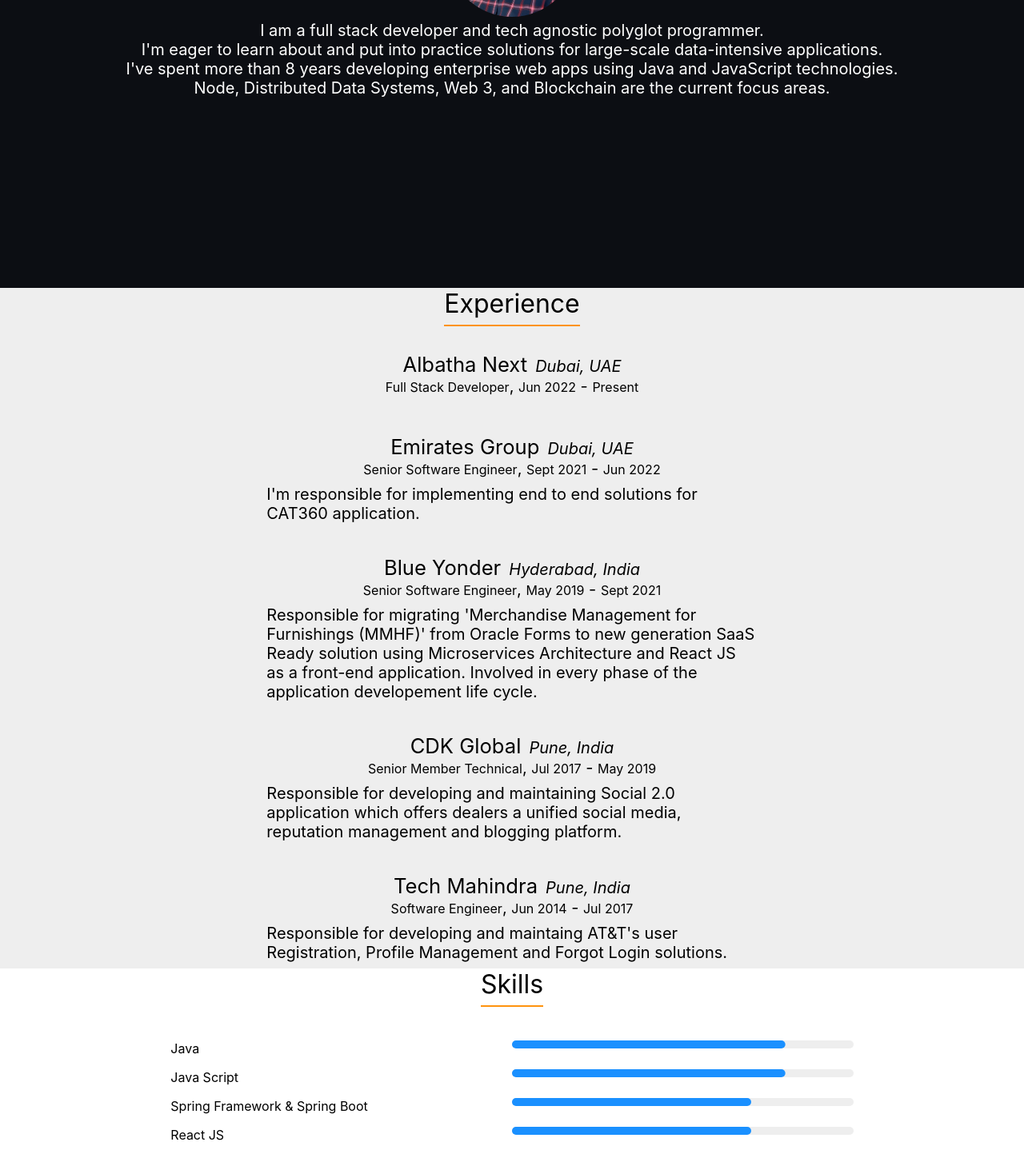
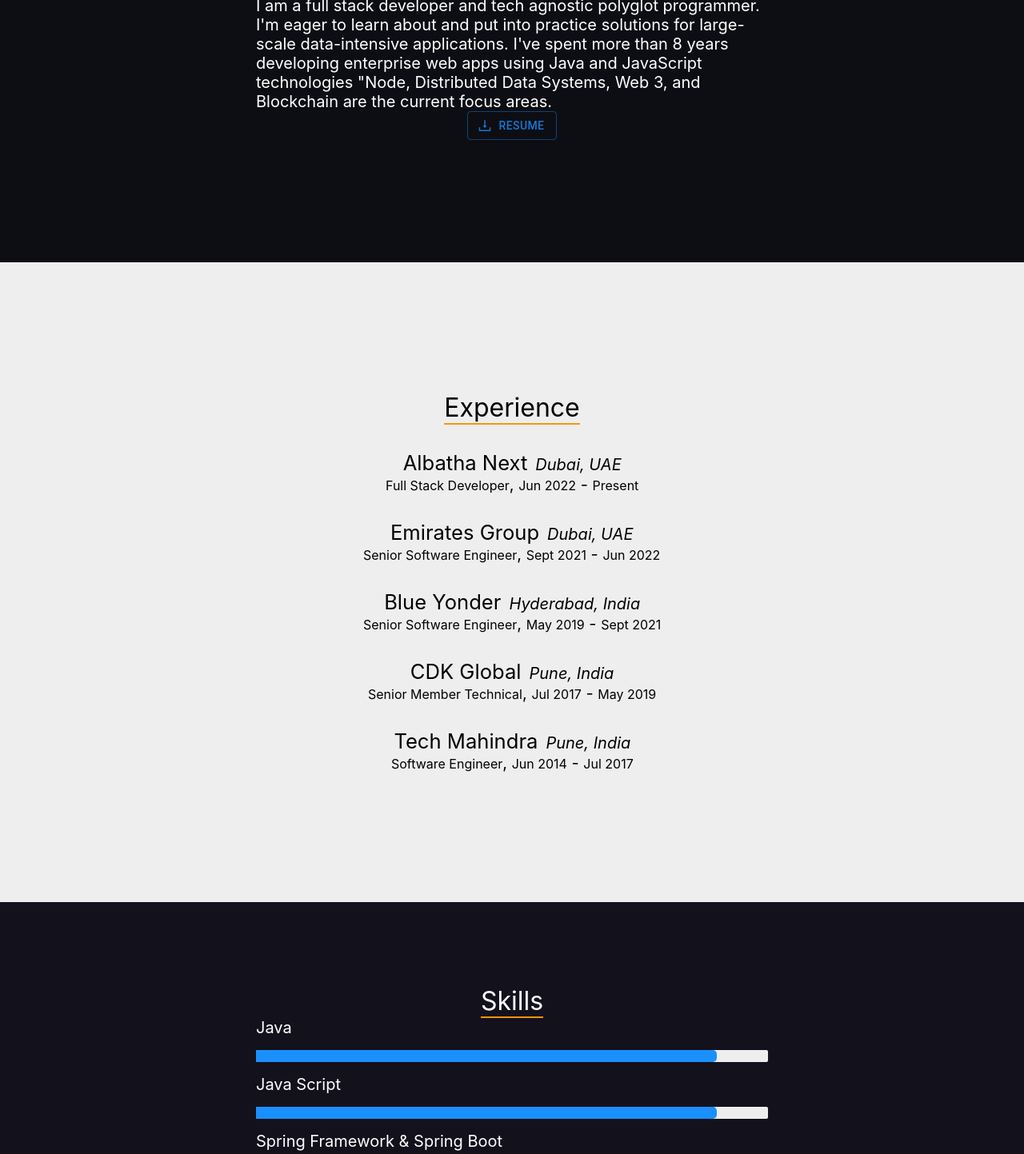
Before and after one commit to ShivaAdigopula/my-portfolio, a React (Create React App) app: page / in a window 1280 px wide. Shown: the part 1240-2683 px from the top of the page at 80% size. Built offline with nearby package versions, Linux system fonts and the light colour scheme.

Commit message:
skills added and styles changed

```diff
--- a/src/App.css
+++ b/src/App.css
@@ -51,6 +51,14 @@
   color: white;
 }
 
+.skills {
+  background-color: #13111c;
+  height: 100vh;
+  font-size: calc(4px + 2vmin);
+  color: white;
+}
+
+
 
 .intro-name-highlighter {
   color: #4dd335;
@@ -77,7 +85,7 @@
 }
 
 .banner {
-  height: 6vh;
+  --height: 6vh;
   text-align: center;
   /* background-color: #00afeb3b; */
   /* padding: 2vmin 0 2vmin 0; */
--- a/src/App.js
+++ b/src/App.js
@@ -9,13 +9,13 @@
 import { SkillsComponent } from './components/skills';
 
 function App() {
-  const { name, designation, about, experience, socialNetworks, skills } = data;
+  const { name, designation, about, experience, socialNetworks, skills, resume } = data;
   return (<Fragment>
-    <Fade>
+    <Fade >
       <IntroComponent name={name} designation={designation} socialNetworks={socialNetworks} />
     </Fade>
     <Zoom>
-      <AboutComponent picture={profilepicture} about={about} />
+      <AboutComponent picture={profilepicture} about={about} resume={resume}/>
       <ExperienceList experience={experience} />
       <SkillsComponent skills={skills}/>
     </Zoom>
--- a/src/asserts/data.js
+++ b/src/asserts/data.js
@@ -6,10 +6,10 @@
         gitHub: 'https://github.com/ShivaAdigopula',
         mail: 'vskrao.adigopula@gmail.com',
     },
-    about: ["I am a full stack developer and tech agnostic polyglot programmer.",
-    "I'm eager to learn about and put into practice solutions for large-scale data-intensive applications.",
-        "I've spent more than 8 years developing enterprise web apps using Java and JavaScript technologies.",
-        "Node, Distributed Data Systems, Web 3, and Blockchain are the current focus areas."
+    about: [`I am a full stack developer and tech agnostic polyglot programmer.
+        I'm eager to learn about and put into practice solutions for large-scale data-intensive applications.
+        I've spent more than 8 years developing enterprise web apps using Java and JavaScript technologies
+        "Node, Distributed Data Systems, Web 3, and Blockchain are the current focus areas.`
     ],
     experience: [
         {
@@ -56,12 +56,14 @@
         },
     ],
     skills: [
-        {name: 'Java', efficiency: 80},
-        {name: 'Java Script', efficiency: 80},
-        {name: 'Spring Framework & Spring Boot', efficiency: 70},
-        {name: 'React JS', efficiency: 70},
-        {name: 'HTML & CSS', efficiency: 70},
-        {name: 'Oracle (SQL, PLSQL)', efficiency: 60},
-        {name: 'Mongo DB', efficiency: 50}
-    ]
+        { name: 'Java', efficiency: 90 },
+        { name: 'Java Script', efficiency: 90 },
+        { name: 'Spring Framework & Spring Boot', efficiency: 80 },
+        { name: 'React JS', efficiency: 80 },
+        { name: 'HTML & CSS', efficiency: 70 },
+        { name: 'Node', efficiency: 60 },
+        { name: 'Oracle (SQL, PLSQL)', efficiency: 60 },
+        { name: 'Mongo DB', efficiency: 50 }
+    ],
+    resume: `https://drive.google.com/file/d/1-iu0GWvTkH8ppd45SZttqfR_bIPAz1it/view?usp=sharing`
 }
--- a/src/components/Intro.jsx
+++ b/src/components/Intro.jsx
@@ -1,4 +1,4 @@
-import { Button, Grid } from "@mui/material";
+import { Grid } from "@mui/material";
 import { withStyles } from "@mui/styles";
 import { Fragment } from "react";
 import { AiFillGithub as GitHub } from "react-icons/ai";
@@ -46,10 +46,7 @@
                     <span className={classes.span}><a className={classes.anchor} href={`mailto: ${socialNetworks.mail}`}><Mail /></a></span>
 
                 </Grid>
-               { //<Grid item>
-                   // <Button variant="outlined">View My Work</Button>
-                //</Grid>
-             }
+
             </Grid>
         </Grid>
     </Fragment>
--- a/src/components/about.jsx
+++ b/src/components/about.jsx
@@ -1,14 +1,15 @@
-import { Grid } from "@mui/material";
+import { Button, Grid } from "@mui/material";
 import { Fragment } from "react";
+import { AiOutlineDownload } from "react-icons/ai";
 
-export function AboutComponent({ picture, about }) {
+export function AboutComponent({ picture, about, resume }) {
     return <Fragment>
         <Grid container id="about" className="about"
             flexDirection="column"
             justifyContent="center"
             alignItems="center"
             alignContent="center"
-
+            spacing={4}
         >
 
             <Grid item >
@@ -16,18 +17,27 @@
             </Grid>
 
 
-            <Grid item>
-                <img src={picture} className="profile-image" alt={`profile`}/>
+            <Grid item >
+                <img src={picture} className="profile-image" alt={`profile`} />
             </Grid>
             <Grid container item
                 flexDirection="column"
                 alignItems="center"
                 alignContent="center"
                 justifyContent="center"
-                >
-                {
-                    about && about.map(sentence => <Grid item textAlign="center">{sentence}</Grid>)
-                }
+
+            >
+
+                <Grid item xs={8} sm={6} lg={6}>
+                    <div>{about}</div>
+                </Grid>
+
+                <Grid item>
+                    <a href={resume} target="_blank" rel="noreferrer" style={{ textDecoration: 'none' }}><Button variant="outlined" startIcon={<AiOutlineDownload />}>
+                        Resume
+                    </Button></a>
+                </Grid>
+
             </Grid>
         </Grid>
 
--- a/src/components/experience.jsx
+++ b/src/components/experience.jsx
@@ -1,6 +1,7 @@
 import { Grid } from "@mui/material";
-import {withStyles} from "@mui/styles";
+import { withStyles } from "@mui/styles";
 import { Fragment } from "react";
+import { LightSpeed } from "react-reveal";
 
 const styles = {
     responsibility: {
@@ -20,7 +21,7 @@
 };
 
 function ExperienceComponent({ experience = {}, classes }) {
-    const { company, location, role, from, to, responsibilities } = experience;
+    const { company, location, role, from, to } = experience;
     return <Fragment>
         <Grid container
             flexDirection="row"
@@ -30,6 +31,7 @@
             className={classes.experience}
             xs={12} sm={8} lg={8}>
 
+            <LightSpeed left>
                 <Grid item container flexDirection="column"
                     justifyContent="center"
                     alignItems="center"
@@ -39,9 +41,11 @@
                     <Grid item ><span className="company">{company}</span><span className="location">{location}</span></Grid>
                     <Grid item > <span className={classes.role}>{role}</span><span>,</span>  <span className={classes.role}>{from}</span> <span>-</span> <span className={classes.role}>{to}</span></Grid>
                 </Grid>
-            <Grid item className={classes.responsibility}>
-                {responsibilities}
-            </Grid>
+            </LightSpeed>
+            { //<Grid item className={classes.responsibility}>
+                // {responsibilities}
+                //</Grid>
+            }
         </Grid>
 
     </Fragment>
--- a/src/components/skills.jsx
+++ b/src/components/skills.jsx
@@ -3,8 +3,8 @@
 import { styled } from '@mui/material/styles';
 import { Fragment } from 'react';
 const BorderLinearProgress = styled(LinearProgress)(({ theme }) => ({
-    height: 10,
-    borderRadius: 5,
+    height: 15,
+    borderRadius: 2,
     [`&.${linearProgressClasses.colorPrimary}`]: {
         backgroundColor: theme.palette.grey[theme.palette.mode === 'light' ? 200 : 800],
     },
@@ -23,16 +23,20 @@
             justifyContent="center"
             alignItems="center"
             alignContent="center"
+            className="skills"
 
         >
             <Grid item className="banner marginBottom">Skills</Grid>
-        <Grid item container rowSpacing={2} xs={11} sm={8} lg={8} className="marginSkills">
+            <Grid item container rowSpacing={2} xs={11} sm={6} lg={6}
+                flexDirection="column"
+                justifyContent="center"
+            >
                 {
                     skills && skills.map(skill => <Fragment>
-                    <Grid item xs={6}>
+                        <Grid item >
                             {skill.name}
                         </Grid>
-                    <Grid item xs={6}>
+                        <Grid item >
                             <BorderLinearProgress variant="determinate" value={skill.efficiency} />
                         </Grid>
                     </Fragment>)
```
Lines whose indentation alone changed are shown as unchanged.
